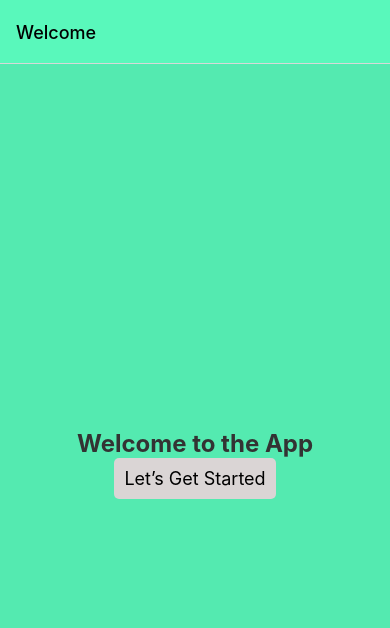
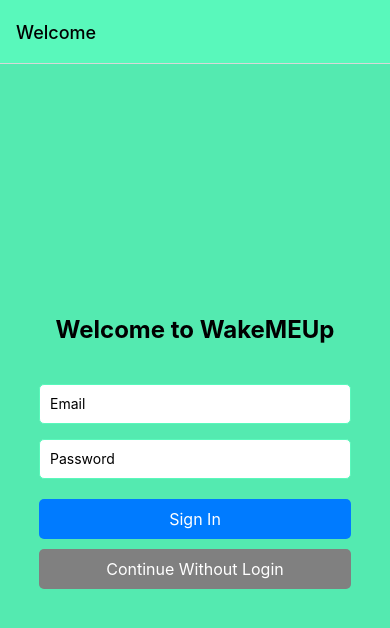
Before and after one commit to DavisZee/AlarmApp, a React Native app in the folder MyAlarmApp/: screen /Welcome in a window 390 px wide. Shown: the top 628 px of the page. Built offline with nearby package versions, Linux system fonts and the light colour scheme.

Commit message:
Final Wrap Up

```diff
--- a/MyAlarmApp/package.json
+++ b/MyAlarmApp/package.json
@@ -17,13 +17,14 @@
     "@react-navigation/native-stack": "6.11.0",
     "@react-navigation/stack": "^7.0.0",
     "expo": "^51.0.38",
-    "expo-av": "^14.0.7",
+    "expo-av": "~14.0.7",
     "expo-notifications": "~0.28.19",
     "expo-status-bar": "~1.12.1",
     "expo-task-manager": "~11.8.2",
     "react": "18.2.0",
     "react-native": "0.74.5",
     "react-native-background-timer": "^2.4.1",
+    "react-native-bluetooth-serial": "^1.0.0-rc1",
     "react-native-safe-area-context": "4.4.0",
     "react-native-screens": "3.20.0",
     "react-native-sound": "^0.11.2",
--- a/MyAlarmApp/screens/StartScreen.tsx
+++ b/MyAlarmApp/screens/StartScreen.tsx
@@ -1,17 +1,82 @@
-import { Button, StyleSheet, Text, View, TouchableOpacity } from 'react-native';
-import React from 'react';
+import React, { useState } from 'react';
+import { StyleSheet, Text, View, TextInput, TouchableOpacity } from 'react-native';
 //import styles from './styles'; // import path for styles
-import { styles } from './styles';
+import { styles as importedStyles } from './styles';
 
 const StartScreen = ({ navigation }) => {
+  const [email, setEmail] = useState('');
+  const [password, setPassword] = useState('');
+
+  const handlePress = () => {
+    navigation.navigate('Tabs');
+  };
+
   return (
-    <View style={styles.container}>
-      <Text style={styles.titleText}>Welcome to the App</Text>
-      <TouchableOpacity style={styles.button} onPress={() => navigation.navigate('Tabs')} >
-        <Text style={styles.buttonText}>Let’s Get Started</Text>
-      </TouchableOpacity>
+    <View style={importedStyles.container}>
+      <Text style={localStyles.titleText}>Welcome to WakeMEUp</Text>
+      <View style={localStyles.inputContainer}>
+        <TextInput
+          style={localStyles.input}
+          placeholder="Email"
+          value={email}
+          onChangeText={setEmail}
+          keyboardType="email-address"
+        />
+        <TextInput
+          style={localStyles.input}
+          placeholder="Password"
+          value={password}
+          onChangeText={setPassword}
+          secureTextEntry
+        />
+        <TouchableOpacity style={[localStyles.button, localStyles.signInButton]} onPress={handlePress}>
+          <Text style={localStyles.buttonText}>Sign In</Text>
+        </TouchableOpacity>
+        <TouchableOpacity style={[localStyles.button, localStyles.continueButton]} onPress={handlePress}>
+          <Text style={localStyles.buttonText}>Continue Without Login</Text>
+        </TouchableOpacity>
+      </View>
     </View>
   );
 };
 
+const localStyles = StyleSheet.create({
+  titleText: {
+    fontSize: 24,
+    fontWeight: 'bold',
+    marginBottom: 20,
+    textAlign: 'center',
+  },
+  inputContainer: {
+    width: '80%',
+    alignSelf: 'center',
+    marginVertical: 20,
+  },
+  input: {
+    height: 40,
+    borderColor: '#59F8BB',
+    borderWidth: 1,
+    borderRadius: 5,
+    marginBottom: 15,
+    paddingHorizontal: 10,
+    backgroundColor: '#FFF',
+  },
+  button: {
+    padding: 10,
+    marginVertical: 5,
+    borderRadius: 5,
+    alignItems: 'center',
+  },
+  signInButton: {
+    backgroundColor: '#007BFF', // Blue color for Sign In button
+  },
+  continueButton: {
+    backgroundColor: '#808080', // Gray color for Continue Without Login button
+  },
+  buttonText: {
+    color: '#FFFFFF',
+    fontSize: 16,
+  },
+});
+
 export default StartScreen;
--- a/MyAlarmApp/screens/tab_screens/ChooseSoundScreen.tsx
+++ b/MyAlarmApp/screens/tab_screens/ChooseSoundScreen.tsx
@@ -52,11 +52,12 @@
         flex: 1,
         alignItems: 'center',
         justifyContent: 'center',
+        backgroundColor: '#59F8BB'
     },
     button: {
         marginTop: 20,
         padding: 10,
-        backgroundColor: '#59F8BB', // Button color
+        backgroundColor: '#D9D9D9', // Button color
         borderRadius: 5,
     },
     buttonText: {
--- a/MyAlarmApp/screens/tab_screens/HomeScreen.tsx
+++ b/MyAlarmApp/screens/tab_screens/HomeScreen.tsx
@@ -15,7 +15,7 @@
   const [wasPaused, setWasPaused] = useState(false);
 
   const [showPopup, setShowPopup] = useState(false); // State for controlling popup visibility
-  const [deviceConnected, setDeviceConnected] = useState(false); // Device connection flag
+  const [deviceConnected, setDeviceConnected] = useState(true); // Device connection flag
   const [ignoreDevice, setIgnoreDevice] = useState(false);
   const stopSoundRef = useRef<(() => void) | null>(null);
 
@@ -104,7 +104,7 @@
 
         {/* Card body */}
         <View style={bt_card_styles.cardBody}>
-          <Text style={bt_card_styles.bodyText}>None</Text>
+          <Text style={bt_card_styles.bodyText}>Connected</Text>
         </View>
       </View>
       <Text style={styles.header}>Set Timer</Text>
--- a/MyAlarmApp/screens/tab_screens/SettingsScreen.tsx
+++ b/MyAlarmApp/screens/tab_screens/SettingsScreen.tsx
@@ -1,5 +1,5 @@
 import React, { useState, useEffect } from 'react';
-import { View, Text, StyleSheet } from 'react-native';
+import { View, Text, StyleSheet, TouchableOpacity } from 'react-native';
 import AsyncStorage from '@react-native-async-storage/async-storage';
 import Slider from '@react-native-community/slider';
 
@@ -31,8 +31,18 @@
         maximumValue={1}
         value={volume}
         onValueChange={handleVolumeChange}
+        minimumTrackTintColor="black"
+        maximumTrackTintColor="black"
+        thumbTintColor="black"
       />
       <Text style={styles.volumeText}>{Math.round(volume * 100)}%</Text>
+      <TouchableOpacity
+        style={styles.colorBlindButton}
+        onPress={() => {}}
+        activeOpacity={0.6}
+      >
+        <Text style={styles.buttonText}>Color Blind Friendly</Text>
+      </TouchableOpacity>
     </View>
   );
 };
@@ -41,6 +51,7 @@
   container: {
     flex: 1,
     padding: 20,
+    backgroundColor: '#54EAB0',
   },
   label: {
     fontSize: 18,
@@ -55,6 +66,17 @@
     marginTop: 10,
     fontSize: 16,
   },
+  colorBlindButton: {
+    marginTop: 20,
+    padding: 10,
+    backgroundColor: '#000',
+    borderRadius: 5,
+  },
+  buttonText: {
+    color: '#FFF',
+    textAlign: 'center',
+    fontSize: 16,
+  },
 });
 
 export default SettingsScreen;
```
Also changed, not shown: 2 other files (tests, documents, lock files or other folders).
